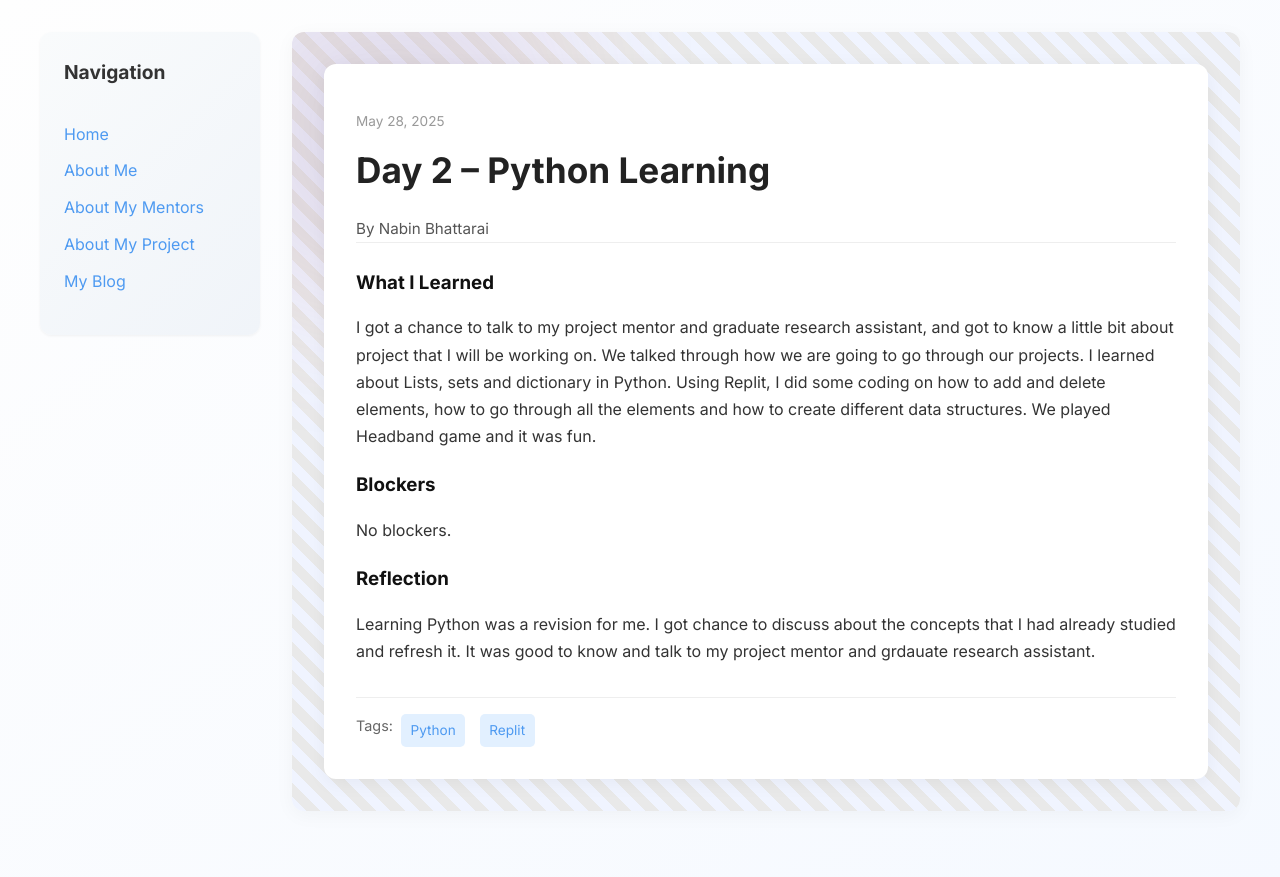
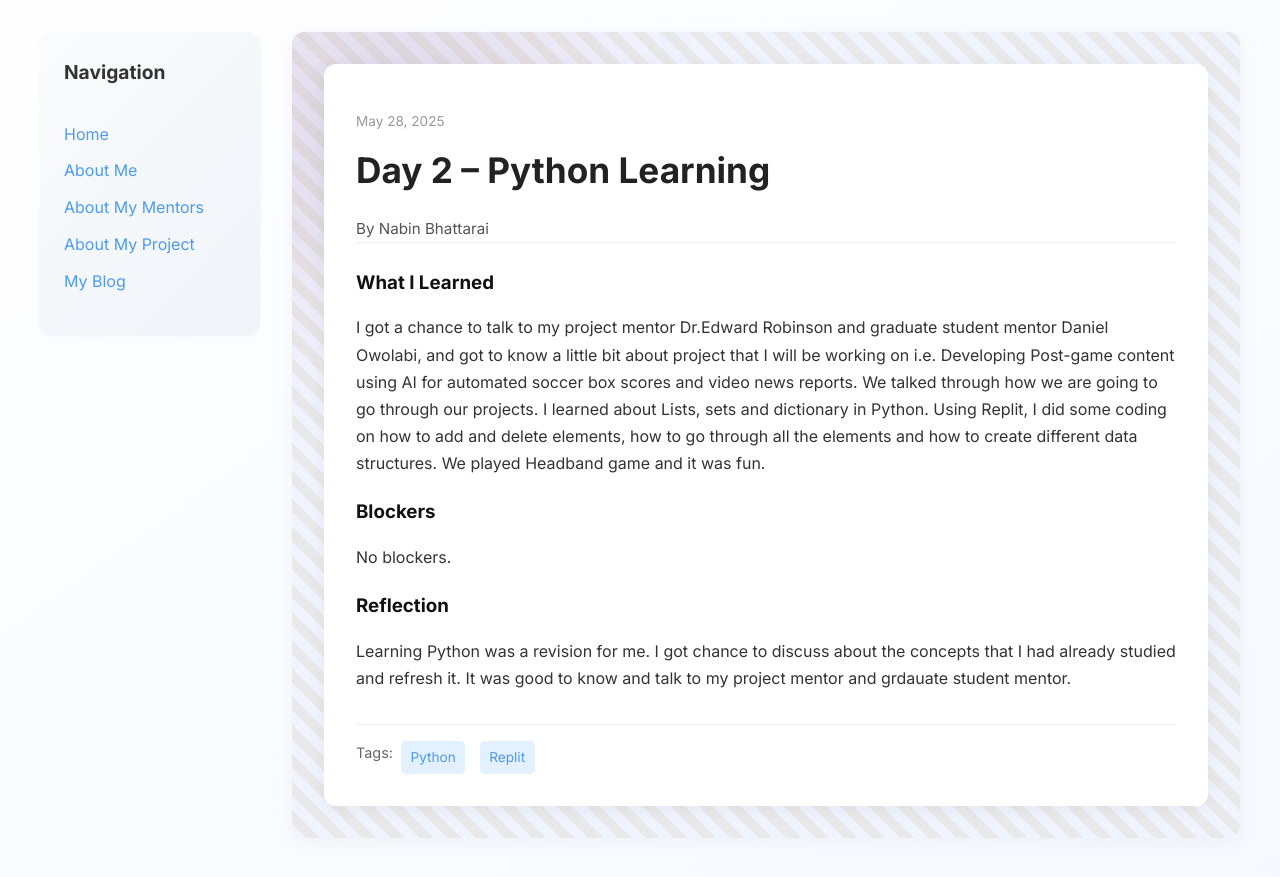
Before and after one commit to bhattarainabin2055/bhattarainabin2055.github.io, a Jekyll site: the page built from _posts/2025-05-28-day-2.md, in a window 1280 px wide. Shown: the top 877 px of the page. Built offline with Jekyll 4.4.1, drawn with Linux system fonts in a browser that asks for light colours.

Commit message:
Update 2025-05-28-day-2.md

```diff
--- a/_posts/2025-05-28-day-2.md
+++ b/_posts/2025-05-28-day-2.md
@@ -7,10 +7,10 @@ permalink: /day2.html
 tags: ["Python", "Replit"]
 
 what_i_learned: |
-  I got a chance to talk to my project mentor and graduate research assistant, and got to know a little bit about project that I will be working on. We talked through how we are going to go through our projects. I learned about Lists, sets and dictionary in Python. Using Replit, I did some coding on how to add and delete elements, how to go through all the elements and how to create different data structures. We played Headband game and it was fun.
+  I got a chance to talk to my project mentor Dr.Edward Robinson and graduate student mentor Daniel Owolabi, and got to know a little bit about project that I will be working on i.e. Developing Post-game content using AI for automated soccer box scores and video news reports. We talked through how we are going to go through our projects. I learned about Lists, sets and dictionary in Python. Using Replit, I did some coding on how to add and delete elements, how to go through all the elements and how to create different data structures. We played Headband game and it was fun.
 blockers: |
   No blockers.
 
 reflection: |
-   Learning Python was a revision for me. I got chance to discuss about the concepts that I had already studied and refresh it. It was good to know and talk to my project mentor and grdauate research assistant.
+   Learning Python was a revision for me. I got chance to discuss about the concepts that I had already studied and refresh it. It was good to know and talk to my project mentor and grdauate student mentor.
 ---
```
